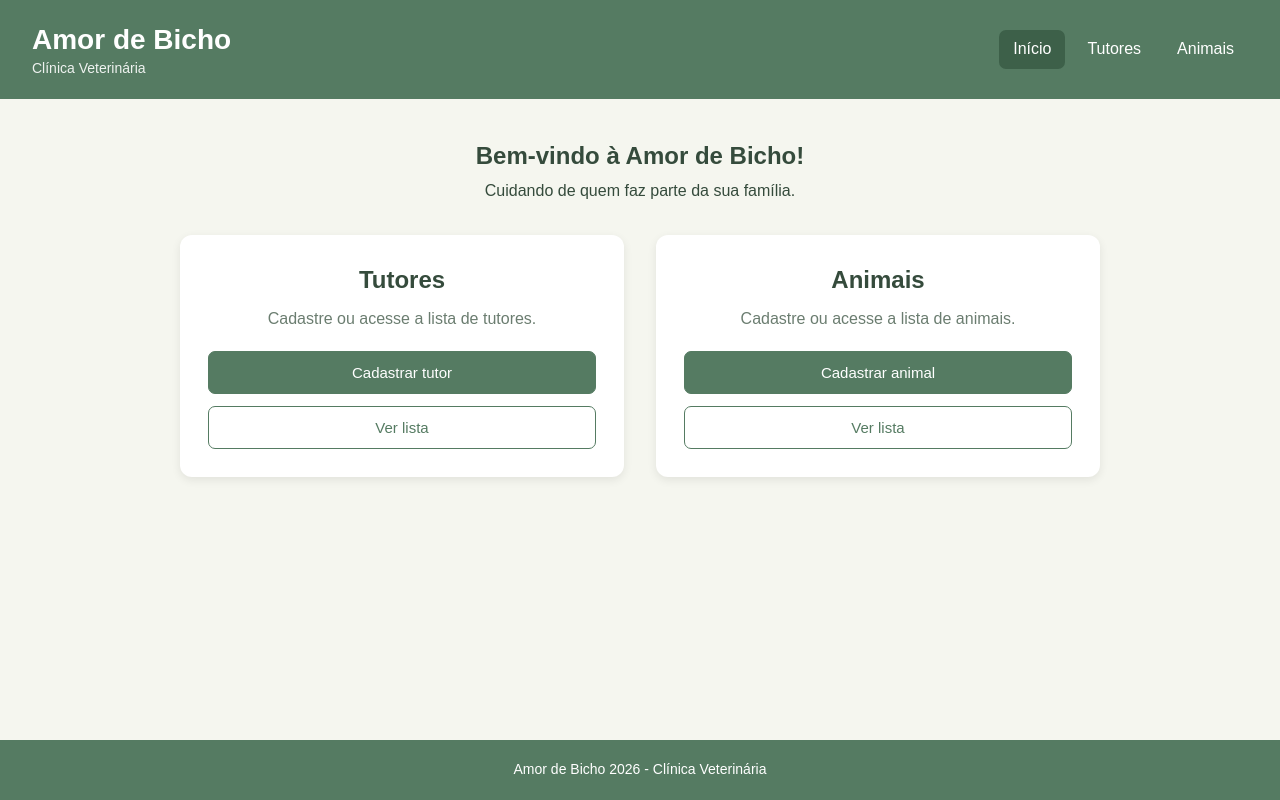
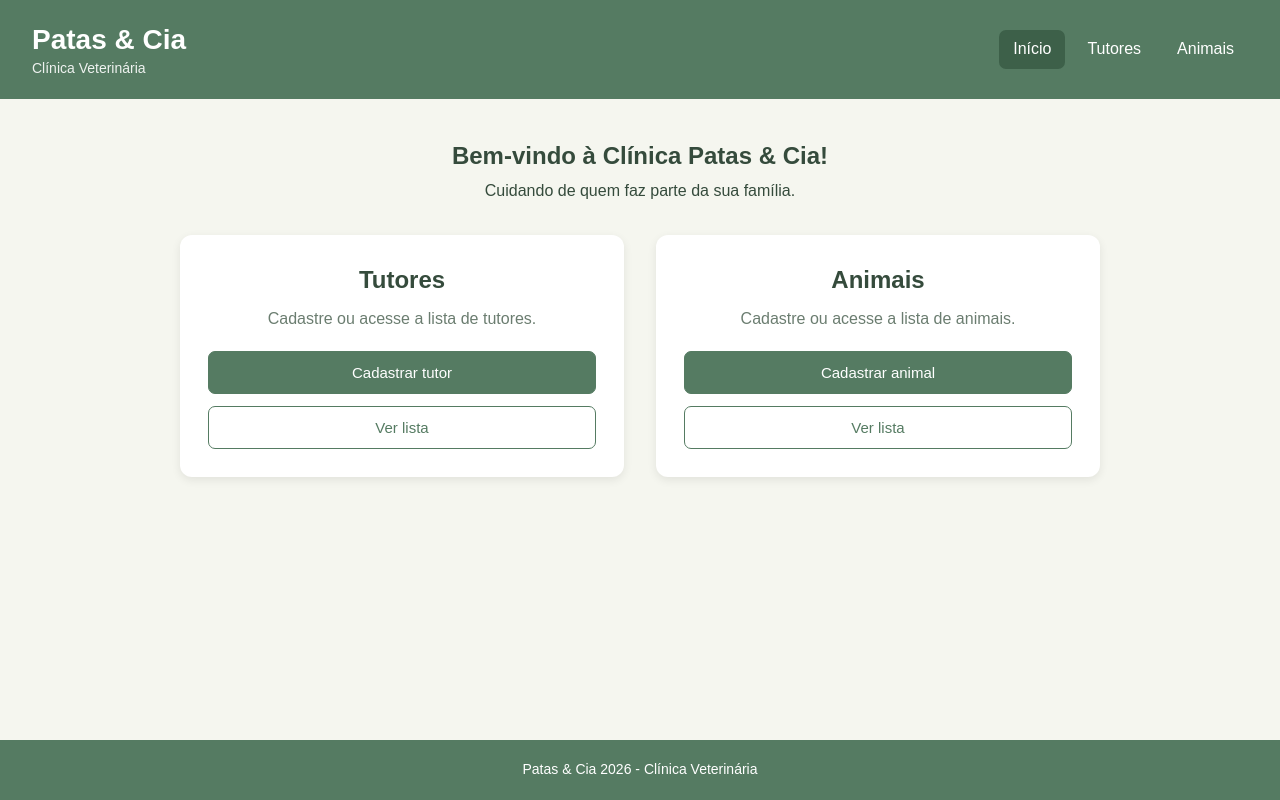
Before and after one commit to arthur-honorio/clinica_veterinaria, a plain HTML site: page frontend/index.html in a window 1280 px wide. Drawn offline with Linux system fonts and the light colour scheme.

Commit message:
renomeia clínica para Patas & Cia

```diff
--- a/backend/src/server.js
+++ b/backend/src/server.js
@@ -17,7 +17,7 @@ app.use("/animais", animalRoutes);
 app.get("/", async (request, response) => {
   const resultado = await pool.query("SELECT NOW() AS agora");
   response.json({
-    mensagem: "API Amor de Bicho no ar!",
+    mensagem: "API Clínica Patas & Cia no ar!",
     horaDoBanco: resultado.rows[0].agora,
   });
 });
--- a/frontend/index.html
+++ b/frontend/index.html
@@ -4,14 +4,14 @@
 <head>
     <meta charset="UTF-8">
     <meta name="viewport" content="width=device-width, initial-scale=1.0">
-    <title>Amor de Bicho | Clínica Veterinária</title>
+    <title>Patas &amp; Cia | Clínica Veterinária</title>
     <link rel="stylesheet" href="css/style.css">
 </head>
 
 <body>
     <header>
         <a href="index.html" class="marca">
-            <h1>Amor de Bicho</h1>
+            <h1>Patas &amp; Cia</h1>
             <p>Clínica Veterinária</p>
         </a>
         <nav>
@@ -23,7 +23,7 @@
 
     <main>
         <section class="boas-vindas">
-            <h2>Bem-vindo à Amor de Bicho!</h2>
+            <h2>Bem-vindo à Clínica Patas &amp; Cia!</h2>
             <p>Cuidando de quem faz parte da sua família.</p>
         </section>
 
@@ -44,7 +44,7 @@
     </main>
 
     <footer>
-        <p>Amor de Bicho 2026 - Clínica Veterinária</p>
+        <p>Patas &amp; Cia 2026 - Clínica Veterinária</p>
     </footer>
 </body>
 
```
Also changed, not shown: frontend/animais.html (+3 -3 lines), frontend/animalForm.html (+3 -3 lines), frontend/tutorForm.html (+3 -3 lines), frontend/tutores.html (+3 -3 lines).
